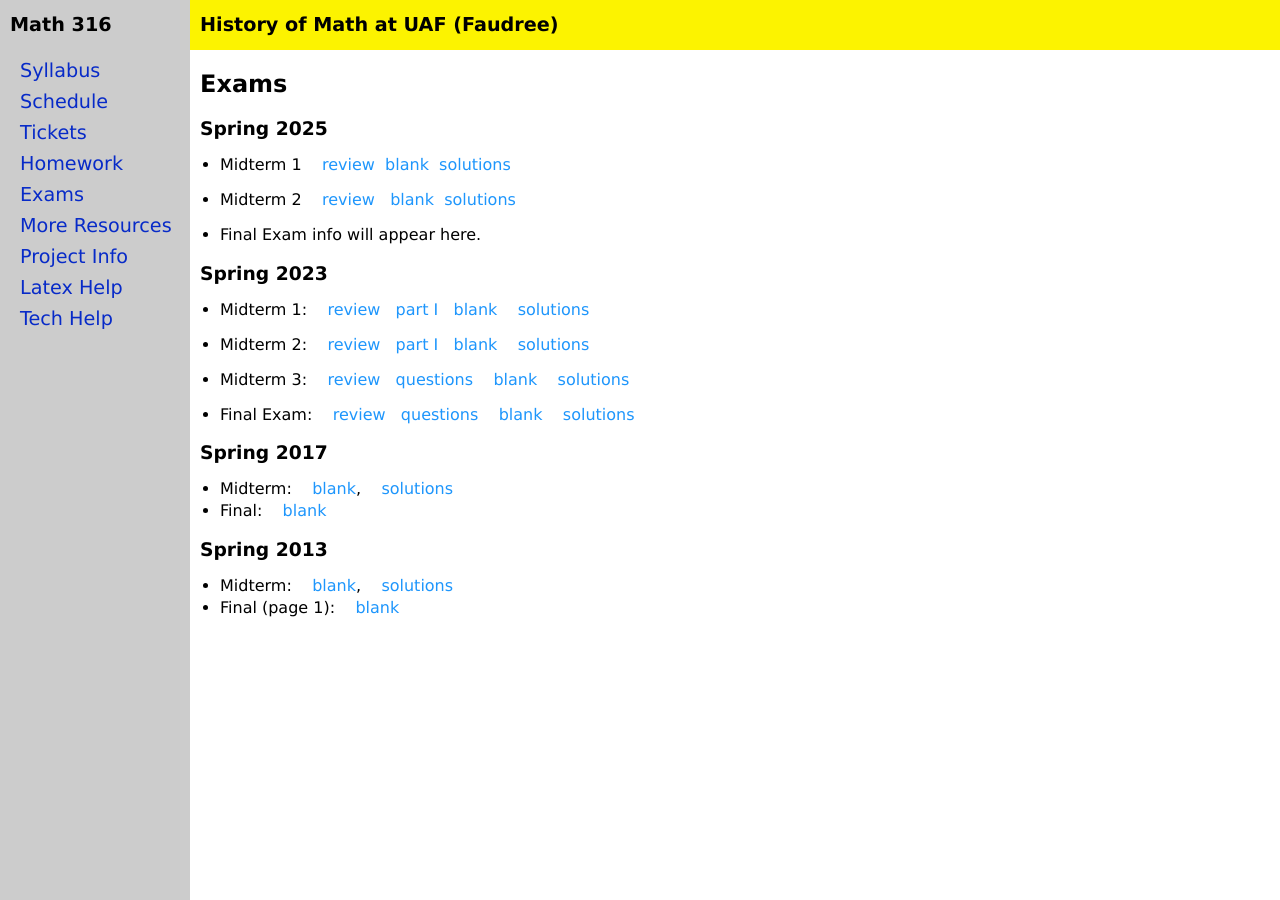
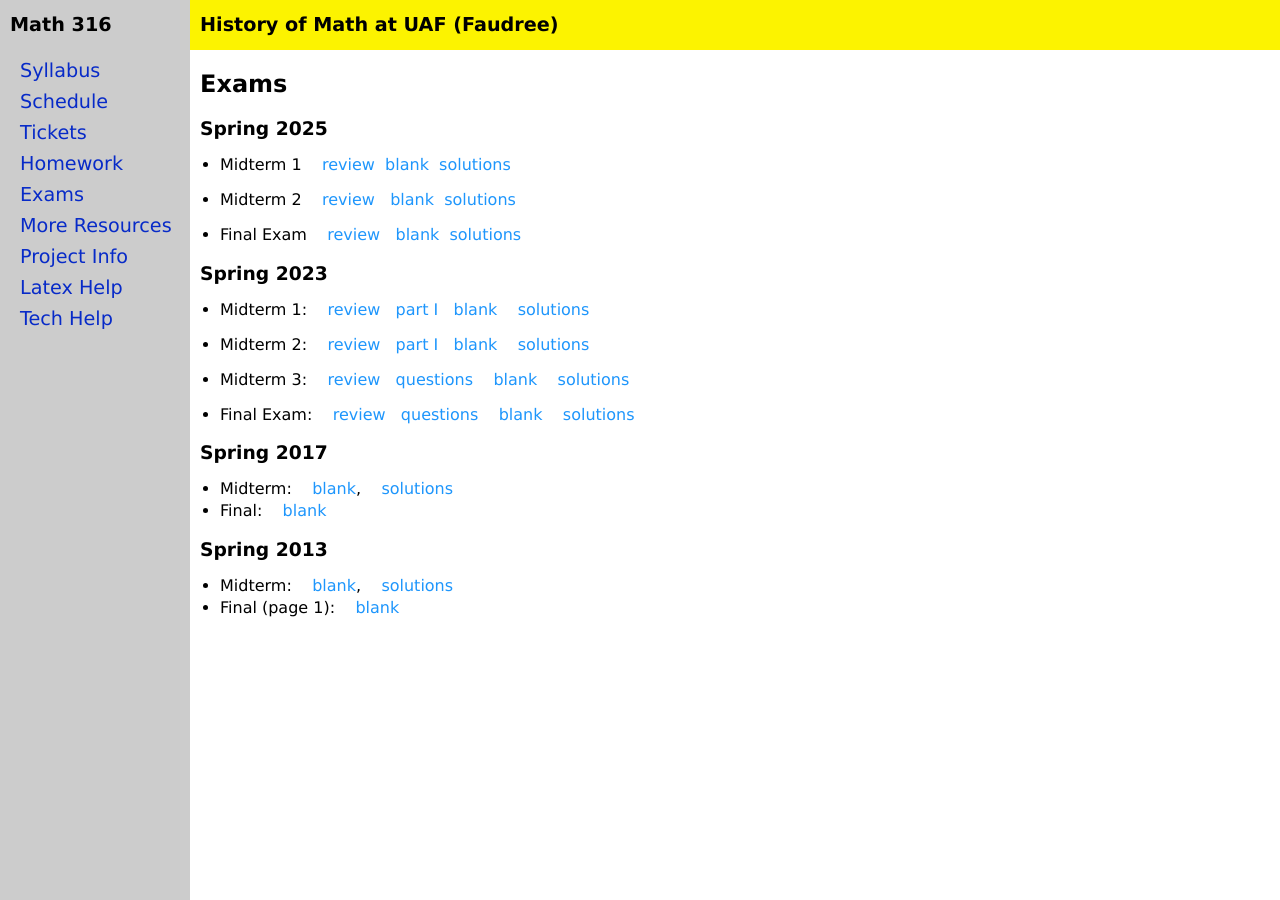
Before and after one commit to jrfaudree/HOM, a Jekyll site: the page built from exams.md, in a window 1280 px wide. Built offline with Jekyll 4.4.1, drawn with Linux system fonts in a browser that asks for light colours.

Commit message:
Update exams.md

```diff
--- a/exams.md
+++ b/exams.md
@@ -12,7 +12,7 @@ title: Exams
 
 * Midterm 2 &nbsp;&nbsp; [review](assets/midterms/M316S25_M2Q.pdf) &nbsp;&nbsp;[blank](assets/midterms/M316S25_E2.pdf)&nbsp;&nbsp;[solutions](assets/midterms/M316S25_E2-s.pdf)&nbsp;&nbsp;
 
-* Final Exam info will appear here.
+* Final Exam &nbsp;&nbsp; [review](assets/midterms/M316S25_FE_Q.pdf) &nbsp;&nbsp;[blank](assets/midterms/M316S25_FE.pdf)&nbsp;&nbsp;[solutions](assets/midterms/M316S25_FE-s.pdf)&nbsp;&nbsp;
 
 ### Spring 2023
 
```
